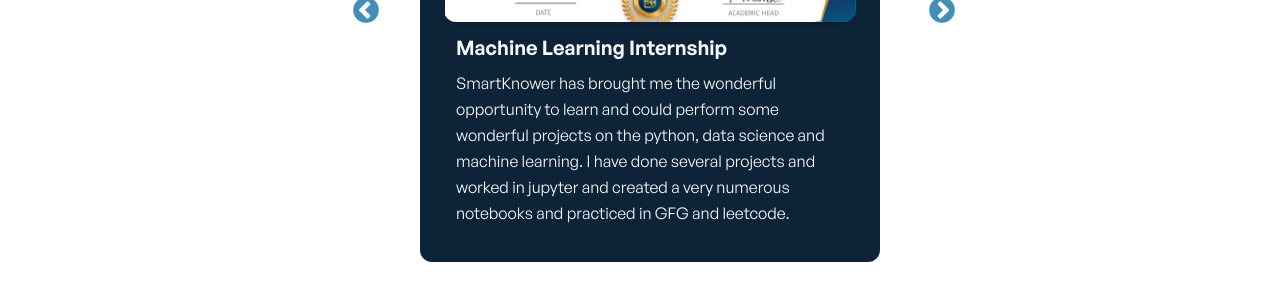
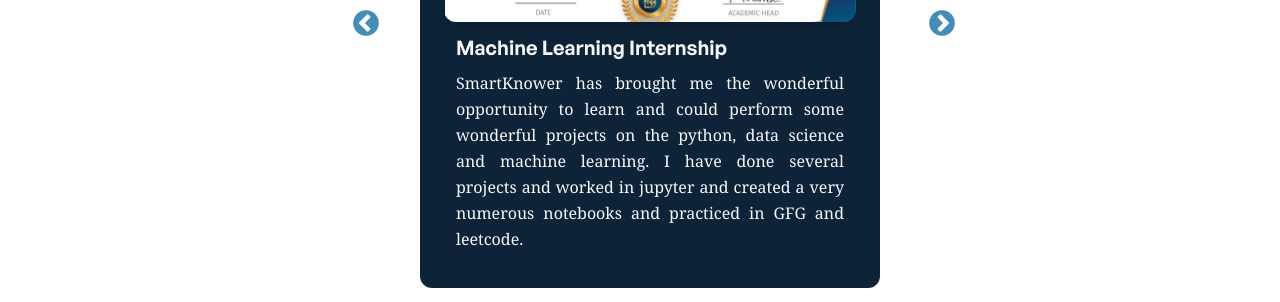
Before and after one commit to praveen2903/Portfolio, a React (Create React App) app: page /achievements in a window 1280 px wide. Shown: the part 454-756 px from the top of the page. Built offline with nearby package versions, Linux system fonts and the light colour scheme.

Commit message:
added the style

```diff
--- a/src/components/milestones/AccomplishmentCard.jsx
+++ b/src/components/milestones/AccomplishmentCard.jsx
@@ -22,7 +22,7 @@
             <Typography variant="h5" color="blue-gray" className="mb-2 text-primary-light dark:text-primary-dark">
               {title}
             </Typography>
-            <Typography className='text-primary-light dark:text-primary-dark'>
+            <Typography className='text-primary-light dark:text-primary-dark text-justify font-serif'>
               {description}
             </Typography>
           </CardBody>
```
